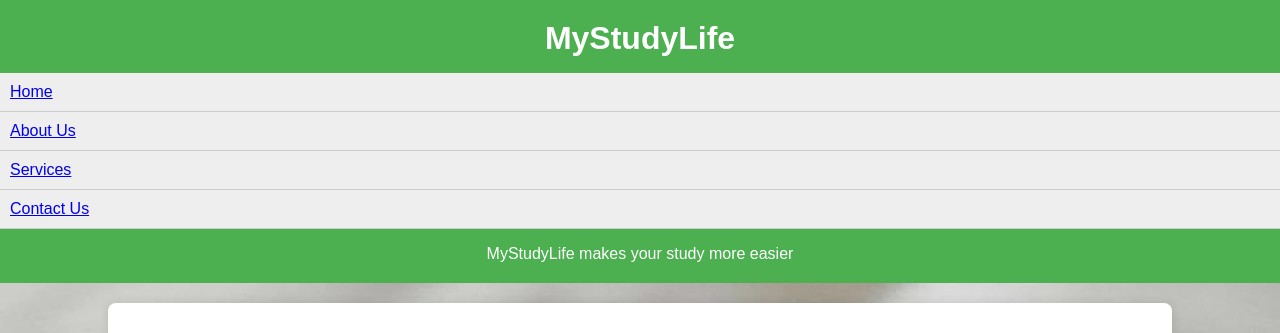
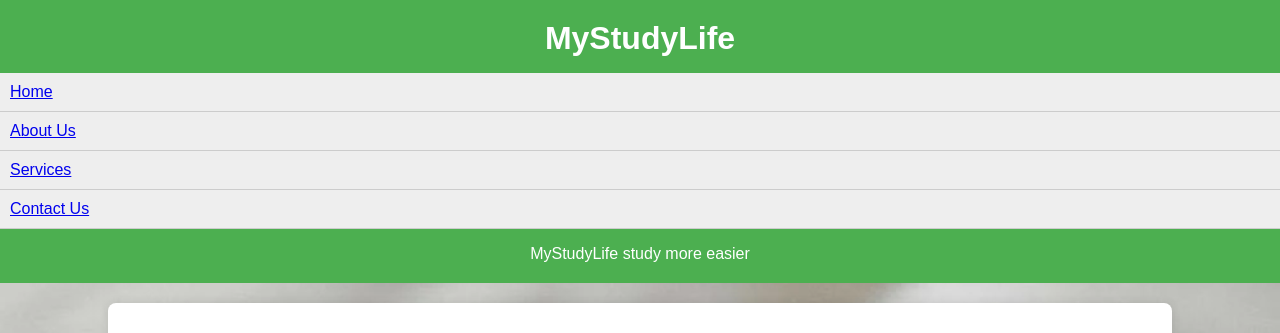
Before and after one commit to JahnaviSingh2005/PROJECT-WEBDEV, a plain HTML site: page structure.html in a window 1280 px wide. Shown: the top 333 px of the page. Drawn offline with Linux system fonts and the light colour scheme.

Commit message:
changed name

```diff
--- a/structure.html
+++ b/structure.html
@@ -20,7 +20,7 @@
                   <li><a href="#contact">Contact Us</a></li>
                 </ul>
             </nav>
-            MyStudyLife makes your study more easier
+            MyStudyLife study more easier
 
     </header>
 
```
